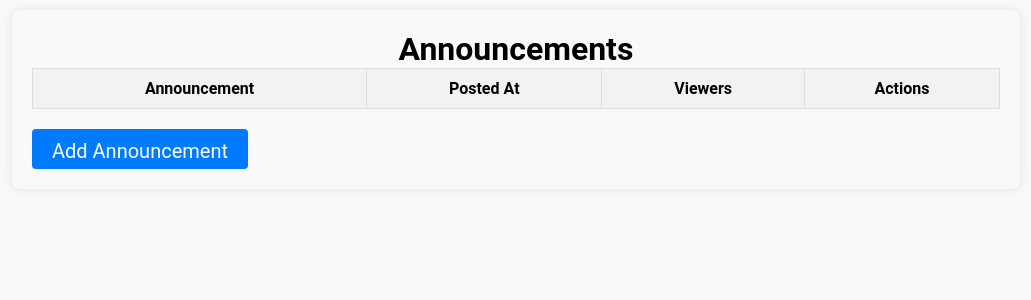
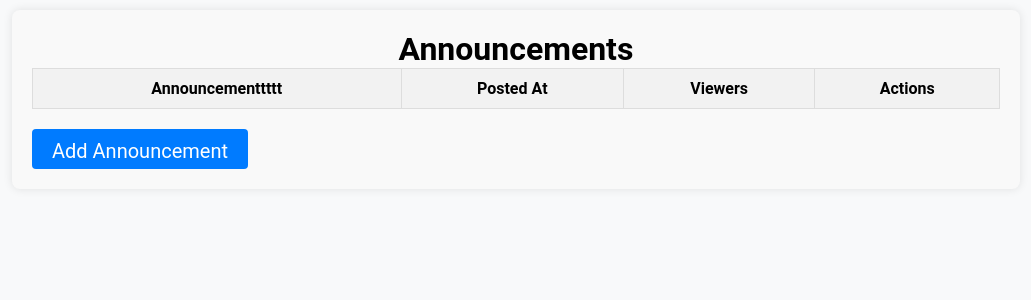
Before and after one commit to haggeresmail/GraduationFRONT, a React (Create React App) app: page /addannouncment in a window 1280 px wide. Shown: the top 300 px of the page, without its empty margins (124-1155 px from the left). Built offline with nearby package versions, Linux system fonts and the light colour scheme.

Commit message:
update13

```diff
--- a/src/components/Announcment/AddAnnouncment.css
+++ b/src/components/Announcment/AddAnnouncment.css
@@ -22,7 +22,7 @@
 
   .add-announcement button {
     padding: 10px 20px;
-    background: #007bff;
+    background: #ffa200;
     color: #fff;
     border: none;
     border-radius: 4px;
--- a/src/components/Announcment/AddAnnouncment.js
+++ b/src/components/Announcment/AddAnnouncment.js
@@ -2,159 +2,6 @@ import React, { useState, useEffect } from 'react';
 import axios from 'axios';
 import Modal from 'react-modal';
 import './AddAnnouncment.css'; // Include your CSS file
-
-// const AnnouncementsPage = () => {
-//     const [announcements, setAnnouncements] = useState([]);
-//     const [isEditing, setIsEditing] = useState(null); // Track which announcement is being edited
-//     const [editText, setEditText] = useState(''); // Store edit text
-//     const [newAnnouncement, setNewAnnouncement] = useState(''); // Store new announcement text
-
-//     useEffect(() => {
-//       // Fetch announcements from the backend
-//       const fetchAnnouncements = async () => {
-//         try {
-//           const response = await axios.get('https://your-backend-api.com/announcements');
-//           setAnnouncements(response.data);
-//         } catch (error) {
-//           console.error('Error fetching announcements:', error);
-//         }
-//       };
-
-//       fetchAnnouncements();
-//     }, []);
-
-//     const handleEdit = (id) => {
-//       setIsEditing(id);
-//       const announcement = announcements.find((announcement) => announcement.id === id);
-//       setEditText(announcement.title);
-//     };
-
-//     const handleEditChange = (e) => {
-//       setEditText(e.target.value);
-//     };
-
-//     const handleEditSubmit = async (id) => {
-//       try {
-//         const response = await axios.put(`https://your-backend-api.com/announcements/${id}`, {
-//           title: editText,
-//         });
-//         if (response.status === 200) {
-//           setAnnouncements((prev) =>
-//             prev.map((announcement) => (announcement.id === id ? { ...announcement, title: editText } : announcement))
-//           );
-//           setIsEditing(null);
-//           setEditText('');
-//         }
-//       } catch (error) {
-//         console.error('Error editing announcement:', error);
-//       }
-//     };
-
-//     const handleCopy = async (id) => {
-//       try {
-//         const announcement = announcements.find((announcement) => announcement.id === id);
-//         const response = await axios.post('https://your-backend-api.com/announcements', {
-//           title: `${announcement.title} (copy)`,
-//           postedAt: new Date().toISOString(),
-//           viewers: 0,
-//         });
-//         if (response.status === 201) {
-//           setAnnouncements([...announcements, response.data]);
-//         }
-//       } catch (error) {
-//         console.error('Error copying announcement:', error);
-//       }
-//     };
-
-//     const handleDelete = async (id) => {
-//       try {
-//         const response = await axios.delete(`https://your-backend-api.com/announcements/${id}`);
-//         if (response.status === 200) {
-//           setAnnouncements((prev) => prev.filter((announcement) => announcement.id !== id));
-//         }
-//       } catch (error) {
-//         console.error('Error deleting announcement:', error);
-//       }
-//     };
-
-//     const handleAddAnnouncement = async () => {
-//       try {
-//         const response = await axios.post('https://your-backend-api.com/announcements', {
-//           title: newAnnouncement,
-//           postedAt: new Date().toISOString(),
-//           viewers: 0,
-//         });
-//         if (response.status === 201) {
-//           setAnnouncements((prev) => [...prev, response.data]);
-//           setNewAnnouncement('');
-//         }
-//       } catch (error) {
-//         console.error('Error adding announcement:', error);
-//       }
-//     };
-
-//     return (
-//       <div className="announcements-container">
-//         <h1>Announcements</h1>
-//         <div className="add-announcement">
-//           <input
-//             type="text"
-//             placeholder="New announcement"
-//             value={newAnnouncement}
-//             onChange={(e) => setNewAnnouncement(e.target.value)}
-//           />
-//           <button onClick={handleAddAnnouncement}>Add Announcement</button>
-//         </div>
-//         <table className="announcements-table">
-//           <thead>
-//             <tr>
-//               <th>Announcement</th>
-//               <th>Status</th>
-//               <th>Viewers</th>
-//               <th>Actions</th>
-//             </tr>
-//           </thead>
-//           <tbody>
-//             {announcements.map((announcement) => (
-//               <tr key={announcement.id}>
-//                 <td>
-//                   {isEditing === announcement.id ? (
-//                     <input type="text" value={editText} onChange={handleEditChange} />
-//                   ) : (
-//                     announcement.title
-//                   )}
-//                 </td>
-//                 <td>Posted {new Date(announcement.postedAt).toLocaleString()}</td>
-//                 <td>{announcement.viewers}</td>
-//                 <td>
-//                   {isEditing === announcement.id ? (
-//                     <button onClick={() => handleEditSubmit(announcement.id)}>Save</button>
-//                   ) : (
-//                     <>
-//                       <button onClick={() => handleEdit(announcement.id)}>Edit</button>
-//                       <button onClick={() => handleCopy(announcement.id)}>Copy</button>
-//                       <button onClick={() => handleDelete(announcement.id)}>Delete</button>
-//                     </>
-//                   )}
-//                 </td>
-//               </tr>
-//             ))}
-//           </tbody>
-//         </table>
-//       </div>
-//     );
-//   };
-
-//   export default AnnouncementsPage;
-
-
-
- // Include your CSS file
-
-
-
-
-
  const AnnouncementsPage = () => {
    const [announcements, setAnnouncements] = useState([]);
    const [isEditing, setIsEditing] = useState(null);
@@ -279,6 +126,55 @@ import './AddAnnouncment.css'; // Include your CSS file
      }
    }, [announcements]);
 
+//     const handleEditSubmit = async (id) => {
+//       try {
+//         const response = await axios.put(`https://your-backend-api.com/announcements/${id}`, {
+//           title: editText,
+//         });
+//         if (response.status === 200) {
+//           setAnnouncements((prev) =>
+//             prev.map((announcement) => (announcement.id === id ? { ...announcement, title: editText } : announcement))
+//           );
+//           setIsEditing(null);
+//           setEditText('');
+//         }
+//       } catch (error) {
+//         console.error('Error editing announcement:', error);
+//       }
+//     };
+
+//     const handleCopy = async (id) => {
+//       try {
+//         const announcement = announcements.find((announcement) => announcement.id === id);
+//         const response = await axios.post('https://your-backend-api.com/announcements', {
+//           title: `${announcement.title} (copy)`,
+//           postedAt: new Date().toISOString(),
+//           viewers: 0,
+//         });
+//         if (response.status === 201) {
+//           setAnnouncements([...announcements, response.data]);
+//         }
+//       } catch (error) {
+//         console.error('Error copying announcement:', error);
+//       }
+//     };
+
+//     const handleDelete = async (id) => {
+//       try {
+//         const response = await axios.delete(`https://your-backend-api.com/announcements/${id}`);
+//         if (response.status === 200) {
+//           setAnnouncements((prev) => prev.filter((announcement) => announcement.id !== id));
+//         }
+//       } catch (error) {
+//         console.error('Error deleting announcement:', error);
+//       }
+//     };
+
+
+
+
+
+
    return (
      <div className="announcements-container">
        <h1>Announcements</h1>
@@ -324,7 +220,7 @@ import './AddAnnouncment.css'; // Include your CSS file
        <table className="announcements-table">
          <thead>
            <tr>
-             <th>Announcement</th>
+             <th>Announcementtttt</th>
              <th>Posted At</th>
              <th>Viewers</th>
              <th>Actions</th>
```
